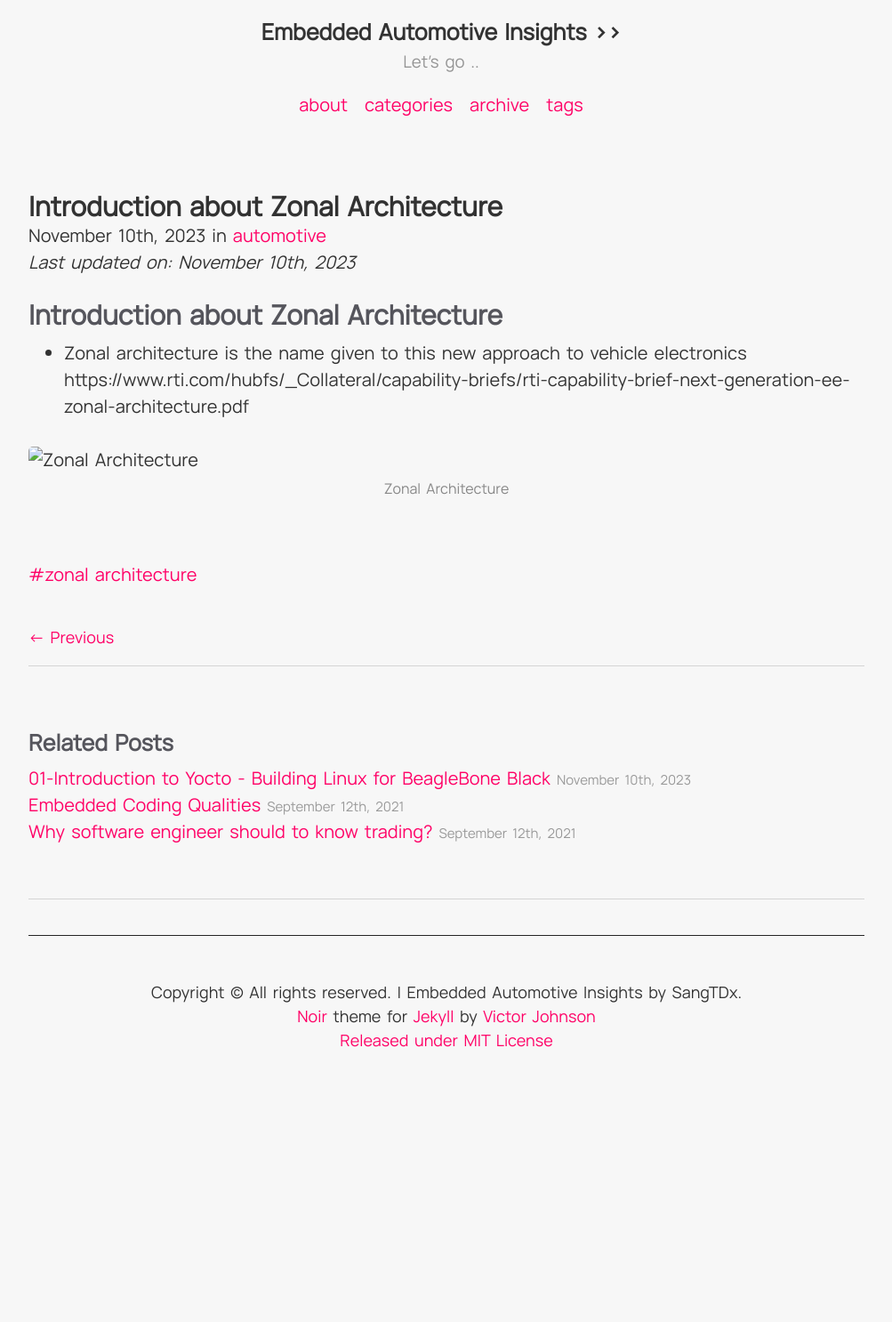
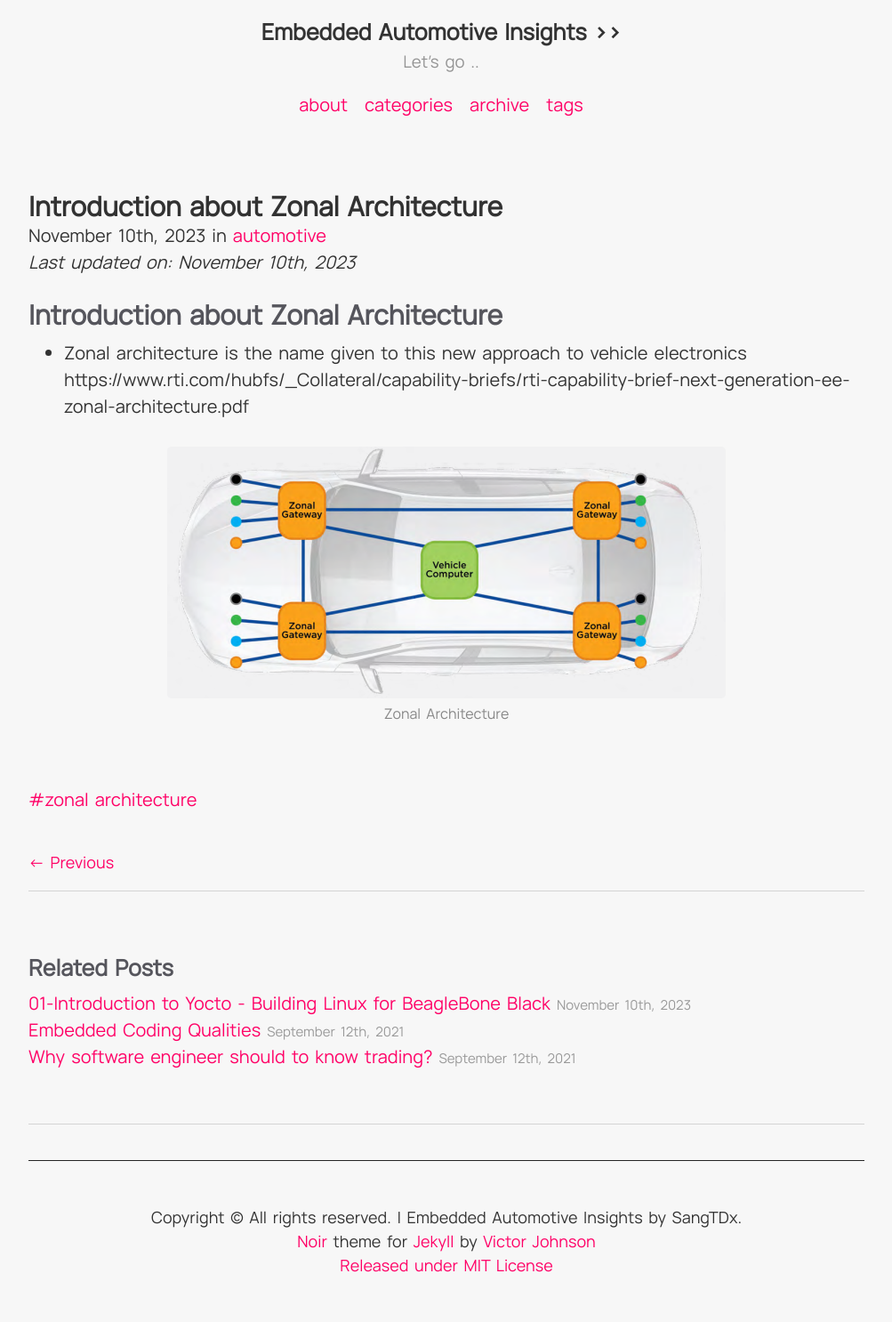
Before and after one commit to SangTDx/sangtdx.github, a Jekyll site: the page built from _posts/2023-11-10-zonal-architecture.md, in a window 1280 px wide. Shown: the whole page at 89% size, without its empty margins (138-1141 px from the left). Built offline with Jekyll 4.4.1, drawn with Linux system fonts in a browser that asks for light colours; before the commit the page ends 1233 px from its top, so only the background shows below that.

```diff
--- a/_posts/2023-11-10-zonal-architecture.md
+++ b/_posts/2023-11-10-zonal-architecture.md
@@ -14,6 +14,6 @@ last_modified_at: 2023-11-10
 https://www.rti.com/hubfs/_Collateral/capability-briefs/rti-capability-brief-next-generation-ee-zonal-architecture.pdf
 
 <figure>
-  <img src="assets/img/blogs/zonal-architechture/introduction-about-zonal-architechture-1.png" alt="Zonal Architecture">
+  <img src="/assets/img/blogs/zonal-architechture/introduction-about-zonal-architechture-1.png" alt="Zonal Architecture">
   <figcaption>Zonal Architecture</figcaption>
 </figure>
```
